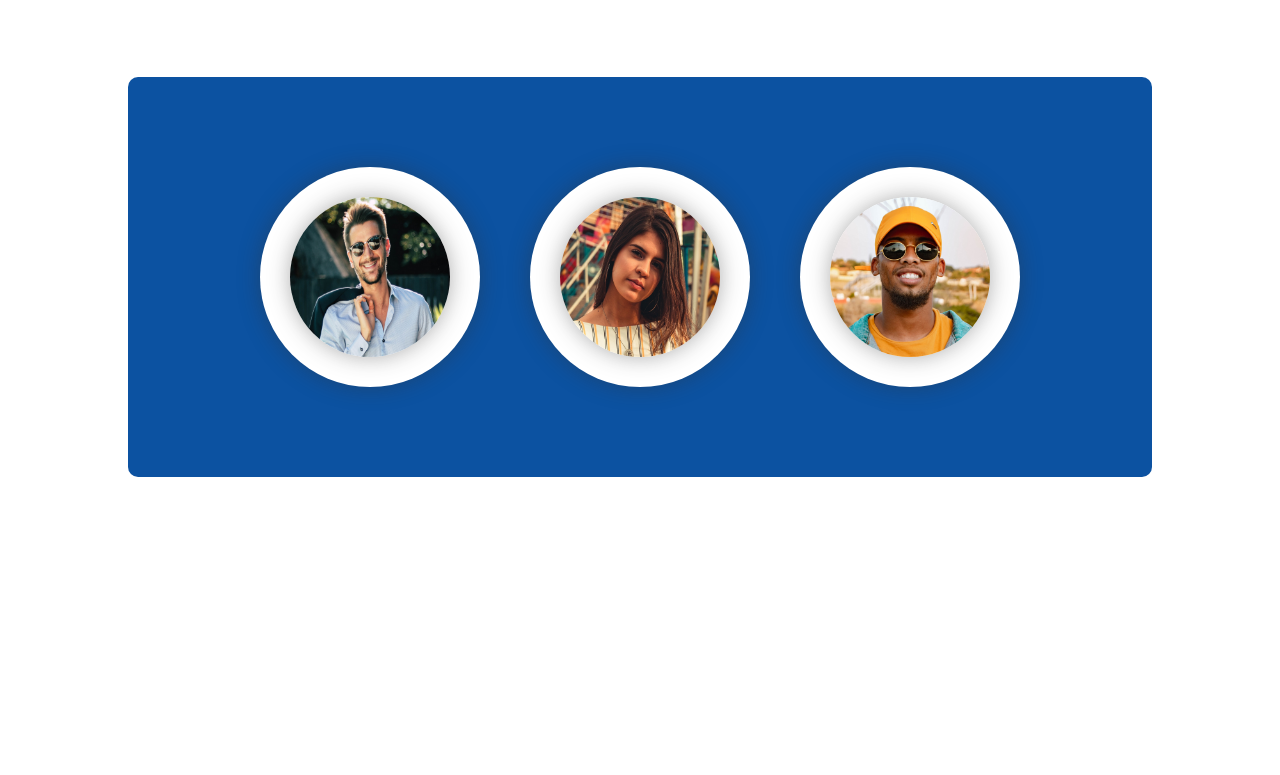
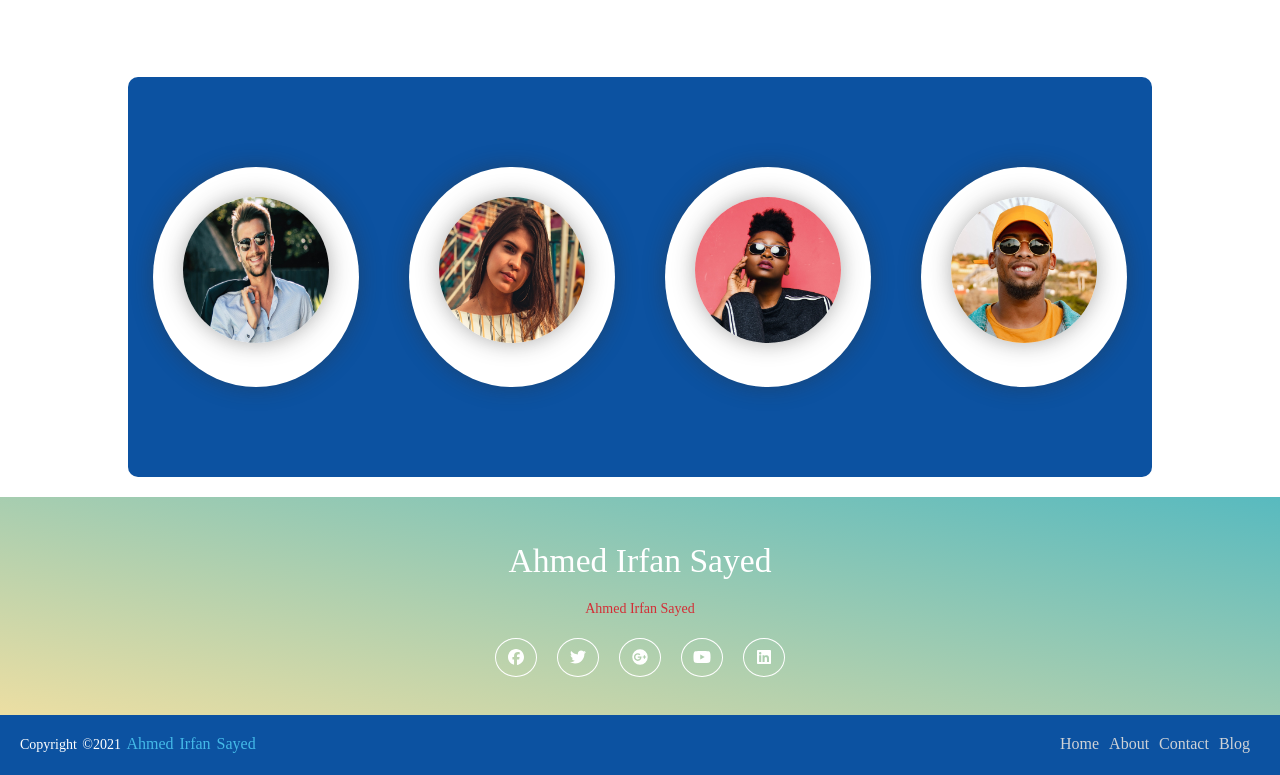
Before and after one commit to Irfanbd/Day_Care_Center, a plain HTML site: page index.html in a window 1280 px wide. Shown: the part 4007-4782 px from the top of the page. Before the commit the page ends 4484 px from the top, so only its background shows below. Drawn offline with Linux system fonts and the light colour scheme; a web font is replaced by a local one.

Commit message:
footer added

```diff
--- a/index.html
+++ b/index.html
@@ -6,6 +6,8 @@
     <meta http-equiv="X-UA-Compatible" content="IE=edge">
     <meta name="viewport" content="width=device-width, initial-scale=1.0">
     <title>Day Care Center</title>
+    <link rel="stylesheet" href="https://use.fontawesome.com/releases/v5.15.4/css/all.css"
+        integrity="sha384-DyZ88mC6Up2uqS4h/KRgHuoeGwBcD4Ng9SiP4dIRy0EXTlnuz47vAwmeGwVChigm" crossorigin="anonymous">
     <link rel="stylesheet" href="style.css">
 </head>
 
@@ -134,6 +136,20 @@
         </div>
         <div class="profile-card">
             <div class="img">
+                <img src="image/men4.jpg">
+            </div>
+            <div class="caption">
+                <h3>Model</h3>
+                <p>Lorem, ipsum dolor.</p>
+                <div class="social-links">
+                    <a href="#"><i class="fab fa-facebook"></i></a>
+                    <a href="#"><i class="fab fa-instagram"></i></a>
+                    <a href="#"><i class="fab fa-twitter"></i></a>
+                </div>
+            </div>
+        </div>
+        <div class="profile-card">
+            <div class="img">
                 <img src="image/men3.jpg">
             </div>
             <div class="caption">
@@ -147,9 +163,39 @@
             </div>
 
         </div>
+        <script src="./Font-Awesome/all.min.js"></script>
     </div>
 
-    <script src="./Font-Awesome/all.min.js"></script>
+
+    <footer>
+        <div class="footer-content">
+            <!--add all information -->
+            <h3>Ahmed Irfan Sayed</h3>
+            <p>Ahmed Irfan Sayed</p>
+            <ul class="socials">
+                <li><a href="#"><i class="fab fa-facebook"></i></a></li>
+                <li><a href="#"><i class="fab fa-twitter"></i></a></li>
+                <li><a href="#"><i class="fab fa-google-plus"></i></a></li>
+                <li><a href="#"><i class="fab fa-youtube"></i></a></li>
+                <li><a href="#"><i class="fab fa-linkedin"></i></a></li>
+            </ul>
+        </div>
+        <div class="footer-bottom">
+            <!-- add all information -->
+            <p>copyright &copy;2021 <a href="#">Ahmed Irfan Sayed</a> </p>
+
+            <div class="footer-menu">
+                <ul class="f-menu">
+                    <li><a href="">Home</a></li>
+                    <li><a href="">About</a></li>
+                    <li><a href="">Contact</a></li>
+                    <li><a href="">Blog</a></li>
+                </ul>
+            </div>
+        </div>
+
+    </footer>
+
 </body>
 
 </html>
--- a/style.css
+++ b/style.css
@@ -336,3 +336,119 @@ height: 120px;
   .social-links a:hover{
     color: #0c52a1;
   }
+
+
+  /**Footer */
+  footer{
+      margin-top: 20px;
+    position: relative;
+    bottom: 0;
+    left: 0;
+    right: 0;
+    background: linear-gradient(191deg, rgba(88,186,191,1) 0%, rgba(255,227,159,1) 100%);
+    height: auto;
+    width: 100vw;
+    padding-top: 40px;
+    color: #fff;
+  }
+  .footer-content{
+    display: flex;
+    align-items: center;
+    justify-content: center;
+    flex-direction: column;
+    text-align: center;
+  }
+  .footer-content h3{
+    font-size: 2.1rem;
+    font-weight: 500;
+    text-transform: capitalize;
+    line-height: 3rem;
+  }
+  .footer-content p{
+    max-width: 500px;
+    margin: 10px auto;
+    line-height: 28px;
+    font-size: 14px;
+    color: #d32e36;
+  }
+  .socials{
+    list-style: none;
+    display: flex;
+    align-items: center;
+    justify-content: center;
+    margin: 1rem 0 3rem 0;
+
+  }
+
+  .socials li{
+    margin: 0 10px;
+  }
+
+  .socials a{
+    text-decoration: none;
+    color: #fff;
+    border: 1px solid white;
+    padding: 10px;
+    border-radius: 50%;
+  }
+
+  .socials a i{
+    font-size: 1.1rem;
+    width: 20px;
+    transition: color .4s ease;
+  }
+
+  .socials a:hover i{
+    color: aqua;
+  }
+  .footer-bottom{
+    background: #0c52a1;
+    width: 100vw;
+    padding: 20px;
+    padding-bottom: 40px;
+    text-align: center;
+  }
+  .footer-bottom p{
+    float: left;
+    font-size: 14px;
+    word-spacing: 2px;
+    text-transform: capitalize;
+  }
+  .footer-bottom p a{
+   color:#44bae8;
+   font-size: 16px;
+   text-decoration: none;
+  }
+  .footer-bottom span{
+     text-transform: uppercase;
+     opacity: .4;
+     font-weight: 200;
+  }
+  .footer-menu{
+    float: right;
+  }
+
+  .footer-menu ul{
+    display: flex;
+  }
+
+  .footer-menu ul li{
+  padding-right: 10px;
+  display: block;
+  }
+
+  .footer-menu ul li a{
+    color: #cfd2d6;
+    text-decoration: none;
+  }
+
+  .footer-menu ul li a:hover{
+    color: #27bcda;
+  }
+  @media (max-width:500px) {
+    .footer-menu ul{
+      display: flex;
+      margin-top: 10px;
+      margin-bottom: 20px;
+    }
+    }
```
Also changed, not shown: image/men4.jpg (added).
